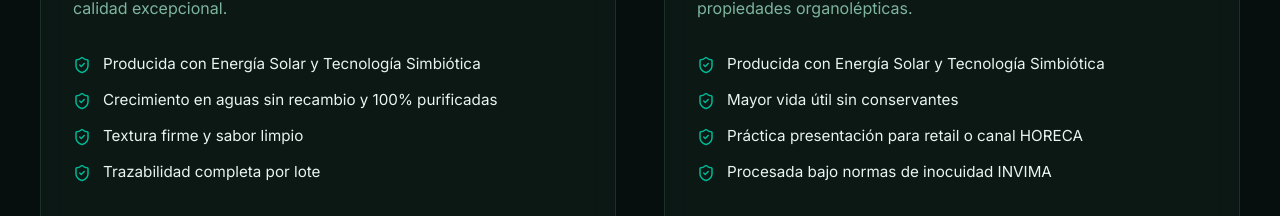
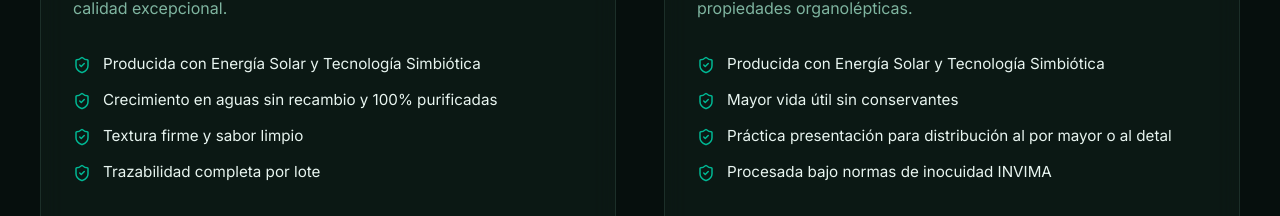
Before and after one commit to andresraveorozco92/piscicola-galilea, a Next.js app: page /productos in a window 1280 px wide. Shown: the part 940-1156 px from the top of the page. Built offline with nearby package versions, Linux system fonts and the light colour scheme.

Commit message:
Update page.tsx

```diff
--- a/src/app/productos/page.tsx
+++ b/src/app/productos/page.tsx
@@ -26,7 +26,7 @@ export default function ProductosPage() {
       features: [
         'Producida con Energía Solar y Tecnología Simbiótica',
         'Mayor vida útil sin conservantes',
-        'Práctica presentación para retail o canal HORECA',
+        'Práctica presentación para distribución al por mayor o al detal',
         'Procesada bajo normas de inocuidad INVIMA'
       ]
     }
```
